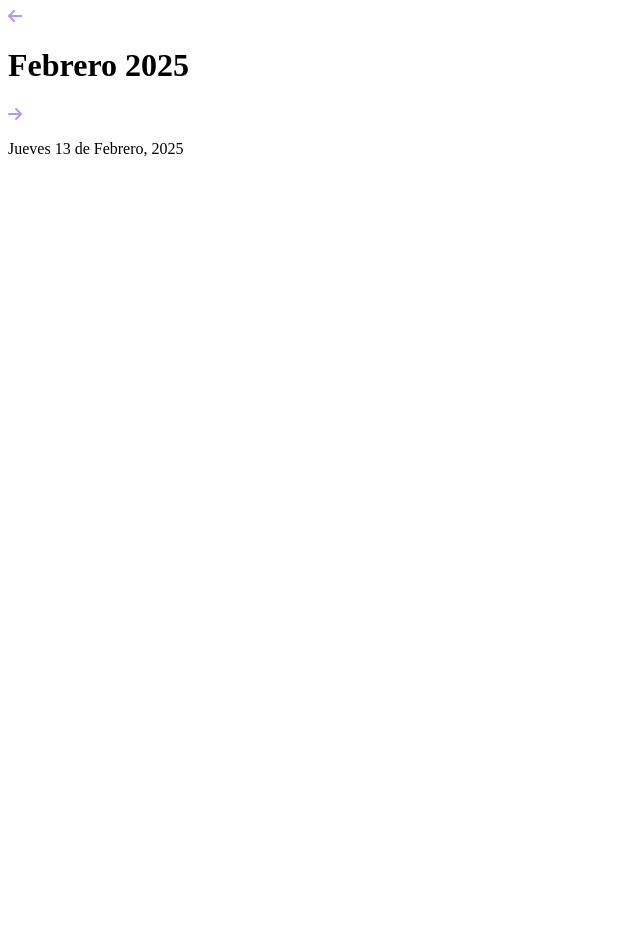
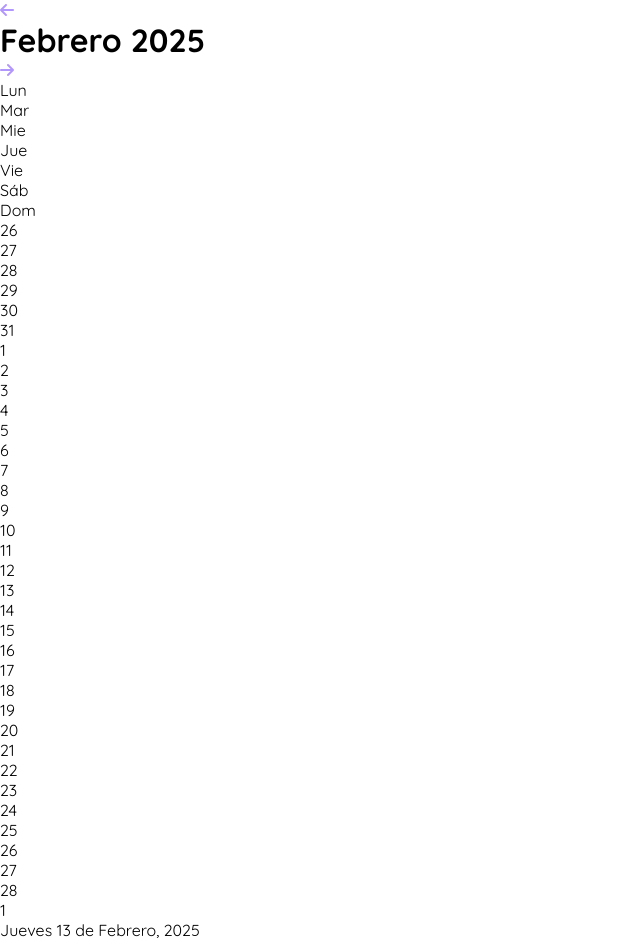
Before and after one commit to MicaelaAsselborn/Calendario, a plain HTML site: page index.html in a window 1280 px wide. Shown: the whole page, without its empty margins (0-640 px from the left). Before the commit the page ends 800 px from the top, so only its background shows below. Drawn offline with Linux system fonts and the light colour scheme.

Commit message:
Days and font added

```diff
--- a/index.html
+++ b/index.html
@@ -6,6 +6,9 @@
     <title>Calendario</title>
     <link rel="stylesheet" href="styles.css">
     <link rel="stylesheet" href="https://cdnjs.cloudflare.com/ajax/libs/font-awesome/6.7.2/css/all.min.css" integrity="sha512-Evv84Mr4kqVGRNSgIGL/F/aIDqQb7xQ2vcrdIwxfjThSH8CSR7PBEakCr51Ck+w+/U6swU2Im1vVX0SVk9ABhg==" crossorigin="anonymous" referrerpolicy="no-referrer" />
+    <link rel="preconnect" href="https://fonts.googleapis.com">
+<link rel="preconnect" href="https://fonts.gstatic.com" crossorigin>
+<link href="https://fonts.googleapis.com/css2?family=Quicksand:wght@300..700&display=swap" rel="stylesheet">
 </head>
 <body>
     <div class="container">
@@ -15,8 +18,51 @@
                 <h1 class="month">Febrero 2025</h1>
                 <i class="fa-solid fa-arrow-right" style="color: #B197FC;"></i>
             </div>
-            <div class="week"></div>
-            <div class="days"></div>
+            <div class="weekdays">
+                <div>Lun</div>
+                <div>Mar</div>
+                <div>Mie</div>
+                <div>Jue</div>
+                <div>Vie</div>
+                <div>Sáb</div>
+                <div>Dom</div>
+            </div>
+            <div class="days">
+                <div class="prev-days">26</div>
+                <div class="prev-days">27</div>
+                <div class="prev-days">28</div>
+                <div class="prev-days">29</div>
+                <div class="prev-days">30</div>
+                <div class="prev-days">31</div>
+                <div>1</div>
+                <div>2</div>
+                <div>3</div>
+                <div>4</div>
+                <div>5</div>
+                <div>6</div>
+                <div>7</div>
+                <div>8</div>
+                <div>9</div>
+                <div>10</div>
+                <div>11</div>
+                <div>12</div>
+                <div>13</div>
+                <div>14</div>
+                <div>15</div>
+                <div>16</div>
+                <div>17</div>
+                <div>18</div>
+                <div>19</div>
+                <div>20</div>
+                <div>21</div>
+                <div>22</div>
+                <div>23</div>
+                <div>24</div>
+                <div>25</div>
+                <div>26</div>
+                <div>27</div>
+                <div>28</div>
+                <div class="nexts-days">1</div>
         </div>
         <div class="journal">
             <P class="current-date">Jueves 13 de Febrero, 2025</P>
--- a/styles.css
+++ b/styles.css
@@ -0,0 +1,6 @@
+*{
+    margin: 0;
+    padding: 0;
+    box-sizing: border-box;
+    font-family: "Quicksand";
+}
```
